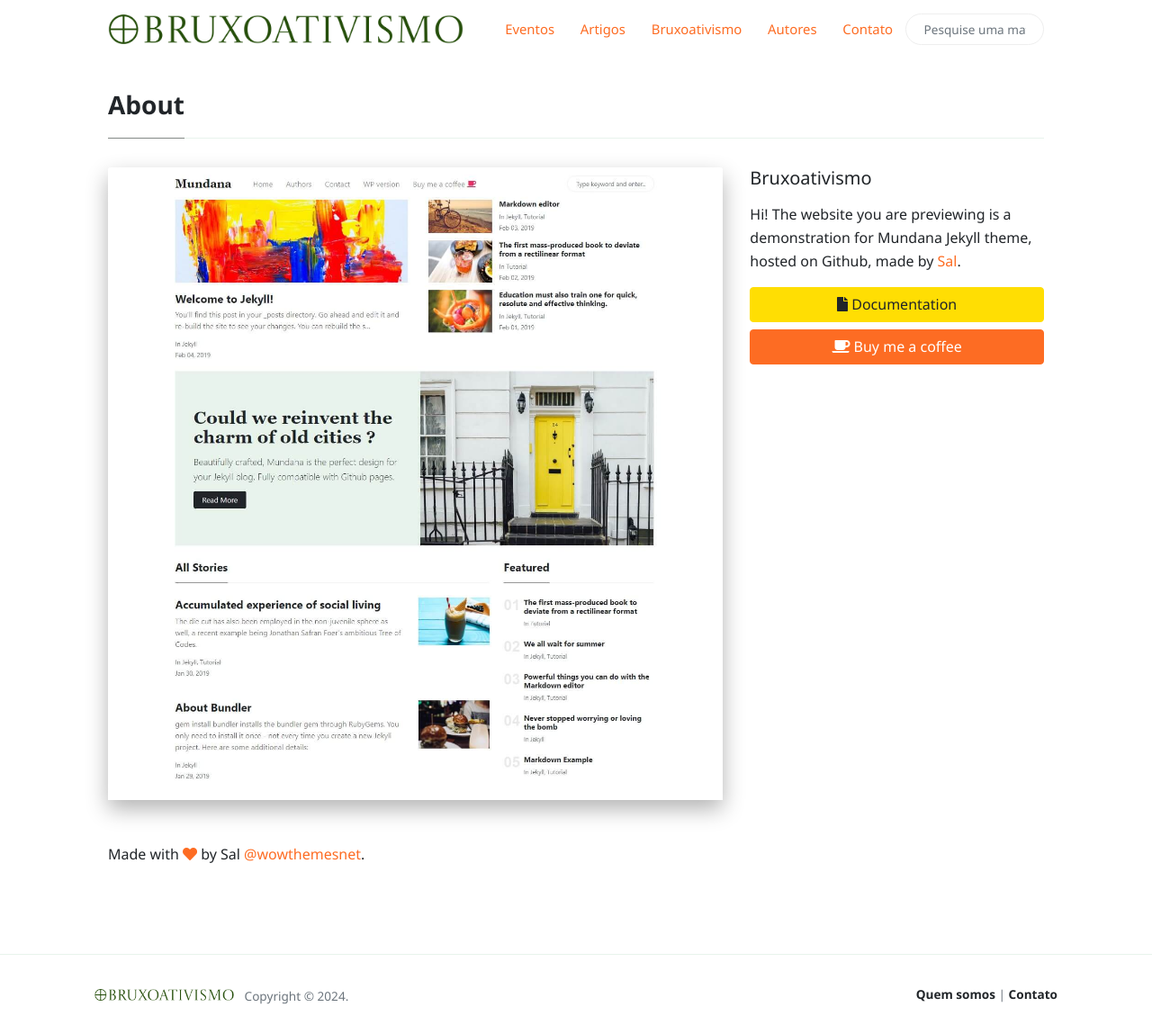
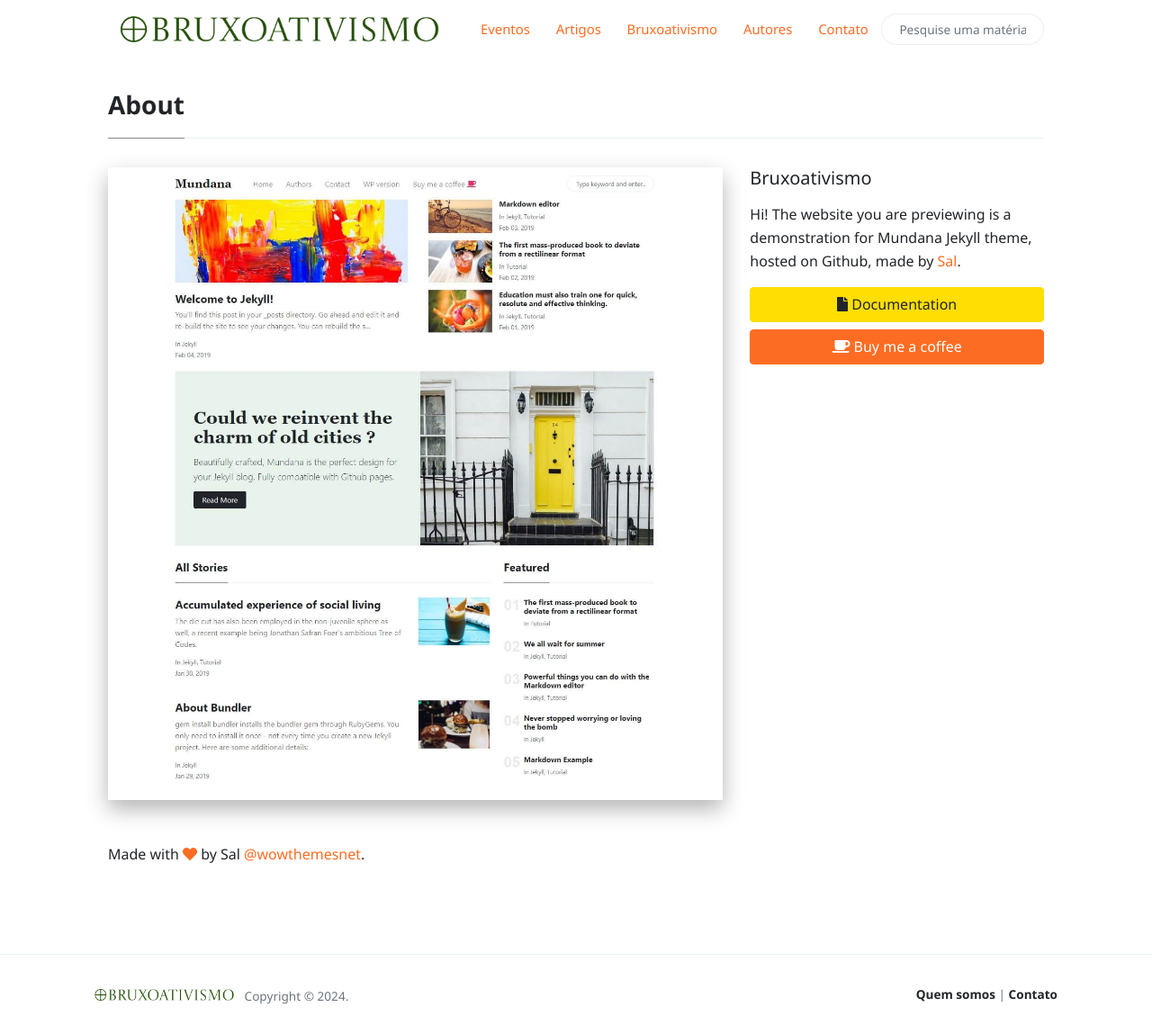
Before and after one commit to irparaumapagoda/bruxoativismo.github.io, a Jekyll site: the page built from _pages/about.md, in a window 1280 px wide and 1149 px high. Shown: the whole window at 90% size. Built offline with Jekyll 4.4.1, drawn with Linux system fonts in a browser that asks for light colours; nearby versions of some CDN libraries; comment, search, counter and statistics services are not loaded.

Commit message:
Site info updates

```diff
--- a/assets/css/theme.css
+++ b/assets/css/theme.css
@@ -804,9 +804,10 @@
 	 }
  }
 
-@media (min-width: 993px) and (max-width:2000px) {
+@media (max-width:2000px) {
 	.navbar-brand-mobile {
-		width:450px;
+		width:400px;
+		padding-left:13px;
 	}
  }
 
```
